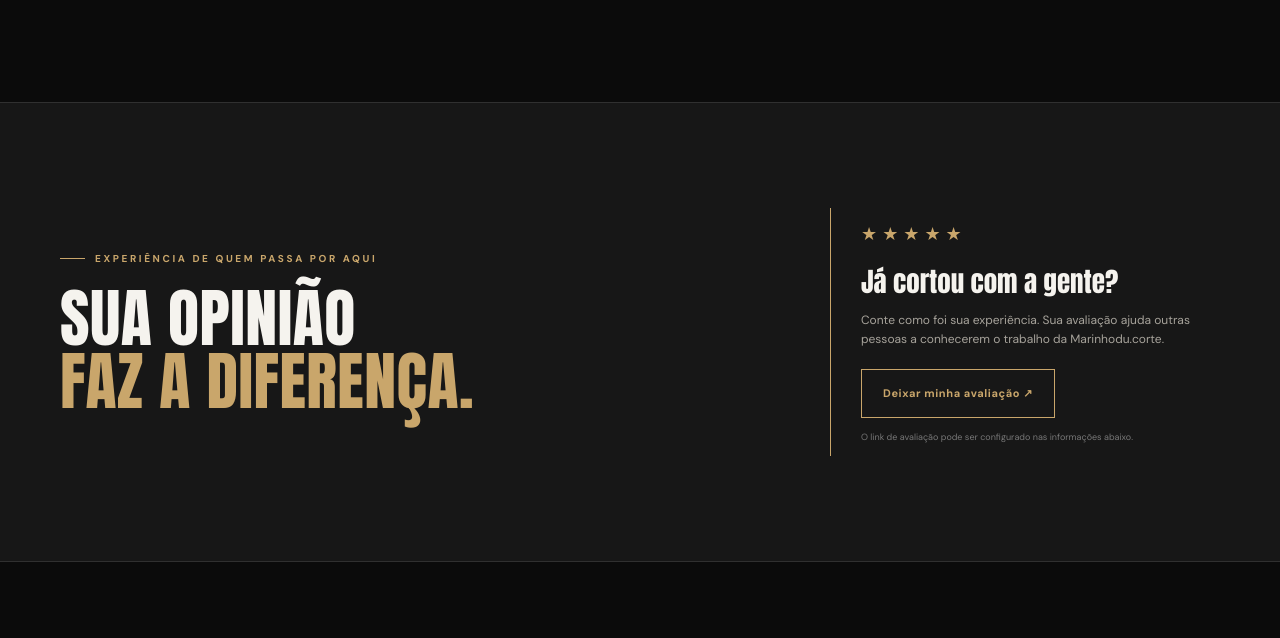
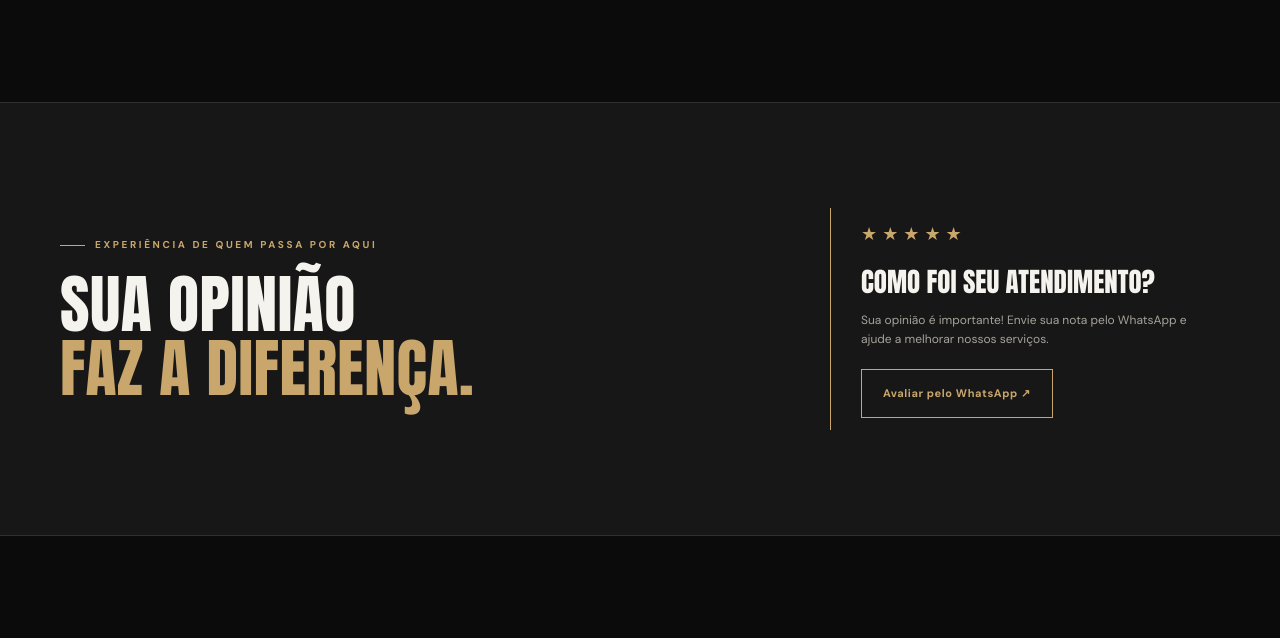
Before and after one commit to lguilhermy63-gif/Marinhodu_corte., a plain HTML site: page index.html in a window 1280 px wide. Shown: the part 3631-4269 px from the top of the page. Drawn offline with Linux system fonts and the light colour scheme.

Commit message:
Update index.html

```diff
--- a/index.html
+++ b/index.html
@@ -4,14 +4,13 @@
 <head>
   <meta charset="UTF-8">
   <meta name="viewport" content="width=device-width, initial-scale=1.0">
-  <meta name="description" content="Marinhodu.corte — cortes, barba e atendimento com hora marcada. Consulte os serviços e solicite seu agendamento pelo WhatsApp.">
+  <meta name="description" content="Marinhodu.corte — cortes, barba e atendimento com hora marcada.">
   <meta name="theme-color" content="#0b0b0b">
   <title>Marinhodu.corte | Barbearia</title>
 
   <link rel="preconnect" href="https://fonts.googleapis.com">
   <link rel="preconnect" href="https://fonts.gstatic.com" crossorigin>
   <link href="https://fonts.googleapis.com/css2?family=Anton&family=DM+Sans:wght@400;500;600;700&display=swap" rel="stylesheet">
-
   <link rel="stylesheet" href="style.css">
 </head>
 
@@ -23,7 +22,6 @@
 
   <header class="site-header">
     <div class="container nav-wrap">
-
       <a class="brand" href="#inicio" aria-label="Marinhodu.corte - início">
         <span class="brand-mark">M<span>.</span></span>
         <span class="brand-name">MARINHODU<span>.CORTE</span></span>
@@ -39,7 +37,6 @@
         <a href="#sobre">Contato</a>
         <a class="nav-cta" href="#agendar">Agendar horário <span>↗</span></a>
       </nav>
-
     </div>
   </header>
 
@@ -52,7 +49,6 @@
 
       <div class="container hero-content">
         <p class="eyebrow"><span></span> ESTILO • PRECISÃO • ATITUDE</p>
-
         <h1>SEU ESTILO.<br><em>SUA MARCA.</em></h1>
 
         <p class="hero-copy">
@@ -73,7 +69,7 @@
       <div class="hero-side-label">RECIFE • PERNAMBUCO</div>
     </section>
 
-    <!-- FRASE DE DESTAQUE -->
+    <!-- DESTAQUE -->
     <section class="intro-strip">
       <div class="container strip-inner">
         <p>UM BOM CORTE MUDA A PRESENÇA.</p>
@@ -94,7 +90,6 @@
             <p class="eyebrow"><span></span> ESCOLHA O SEU</p>
             <h2>NOSSOS <em>SERVIÇOS</em></h2>
           </div>
-
           <p class="section-description">
             Confira as opções, os valores e a duração aproximada de cada atendimento.
           </p>
@@ -206,7 +201,6 @@
         <p class="price-note">
           * Valores informados pela barbearia. Confirme disponibilidade e detalhes pelo WhatsApp.
         </p>
-
       </div>
     </section>
 
@@ -216,7 +210,6 @@
 
         <div class="booking-copy">
           <p class="eyebrow"><span></span> RESERVE SEU MOMENTO</p>
-
           <h2>SEU PRÓXIMO<br><em>CORTE COMEÇA AQUI.</em></h2>
 
           <p>
@@ -250,7 +243,6 @@
         </div>
 
         <form class="booking-form" id="bookingForm">
-
           <div class="form-heading">
             <span>AGENDAMENTO ONLINE</span>
             <span class="form-dot"></span>
@@ -285,7 +277,7 @@
             <div>
               <label for="bookingTime">Horário desejado</label>
               <select id="bookingTime" name="time" required>
-                <option value="">Escolha</option>
+                <option value="">Escolha uma data primeiro</option>
               </select>
             </div>
           </div>
@@ -306,8 +298,8 @@
           </p>
 
           <p class="form-error" id="formError" role="alert"></p>
+        </form>
 
-        </form>
       </div>
     </section>
 
@@ -328,7 +320,6 @@
         </div>
 
         <div class="gallery-grid">
-
           <a class="gallery-item gallery-large"
              href="https://instasize.com/api/image/d90463c8dfa4421e110d19793d9b2f9caa8365ef85416ea1b36ae7c004fd64f2.jpeg"
              target="_blank" rel="noopener">
@@ -349,7 +340,6 @@
             <img src="https://instasize.com/api/image/76a9cf2e44b0e224507a005a9d0c465656dddc8c76c584cc5a8959c39b6fc067.jpeg"
                  alt="Referência de barbearia" loading="lazy">
           </a>
-
         </div>
 
         <div class="gallery-footer">
@@ -373,18 +363,15 @@
 
         <div class="review-invite">
           <div class="stars">★★★★★</div>
-          <h3>Já cortou com a gente?</h3>
-
+          <h3>COMO FOI SEU ATENDIMENTO?</h3>
           <p>
-            Conte como foi sua experiência.
-            Sua avaliação ajuda outras pessoas a conhecerem o trabalho da Marinhodu.corte.
+            Sua opinião é importante! Envie sua nota pelo WhatsApp
+            e ajude a melhorar nossos serviços.
           </p>
 
           <a class="button button-outline" data-review href="#" target="_blank" rel="noopener">
-            Deixar minha avaliação ↗
+            Avaliar pelo WhatsApp ↗
           </a>
-
-          <small>O link de avaliação pode ser configurado nas informações abaixo.</small>
         </div>
 
       </div>
@@ -394,23 +381,19 @@
     <section class="about-section section" id="sobre">
       <div class="container about-grid">
 
-        <!-- NOVA IMAGEM -->
         <div class="about-image">
           <img
             src="https://instasize.com/api/image/528b28a48e35d34079f4475abc224114e0294e9d4e8c863335de263f25a6beb0.jpeg"
             alt="Barbearia Marinhodu.corte"
             loading="lazy"
           >
-
           <div class="about-image-caption">
             MARINHODU.CORTE <span>✦</span>
           </div>
         </div>
 
         <div class="about-content">
-
           <p class="eyebrow"><span></span> CONHEÇA A BARBEARIA</p>
-
           <h2>MAIS QUE UM CORTE.<br><em>UM MOMENTO SEU.</em></h2>
 
           <p>
@@ -425,7 +408,6 @@
 
           <div class="info-block">
             <span>HORÁRIOS DE ATENDIMENTO</span>
-
             <ul class="hours-list">
               <li><span>Segunda a sexta</span><b>02h às 08h</b></li>
               <li><span>Sábado</span><b>10h às 16h</b></li>
@@ -437,13 +419,12 @@
             <a class="button button-gold" data-maps href="#" target="_blank" rel="noopener">
               Como chegar ↗
             </a>
-
             <a class="text-link" data-instagram href="#" target="_blank" rel="noopener">
               Instagram ↗
             </a>
           </div>
+        </div>
 
-        </div>
       </div>
     </section>
 
@@ -465,7 +446,6 @@
         <a data-instagram href="#" target="_blank" rel="noopener">Instagram</a>
         <a href="#inicio">Voltar ao topo ↑</a>
       </div>
-
     </div>
 
     <div class="container footer-bottom">
@@ -474,16 +454,13 @@
     </div>
   </footer>
 
-  <!-- BOTÃO FLUTUANTE WHATSAPP -->
+  <!-- WHATSAPP FLUTUANTE -->
   <a class="floating-whatsapp" data-whatsapp href="#" target="_blank" rel="noopener" aria-label="Falar com a barbearia pelo WhatsApp">
-
     <svg viewBox="0 0 32 32" aria-hidden="true">
       <path d="M16 .8A15.1 15.1 0 0 0 3.1 23.8L1 31l7.4-1.9A15.2 15.2 0 1 0 16 .8Zm0 27.5a12.3 12.3 0 0 1-6.3-1.7l-.5-.3-4.4 1.1 1.2-4.3-.3-.5A12.4 12.4 0 1 1 16 28.3Zm6.8-9.3c-.4-.2-2.1-1-2.5-1.1-.3-.1-.6-.2-.8.2-.3.4-.9 1.1-1.1 1.3-.2.3-.4.3-.8.1-.4-.2-1.5-.6-2.9-1.8-1.1-1-1.8-2.1-2-2.5-.2-.4 0-.6.2-.8l.6-.7c.2-.2.3-.4.4-.6.1-.3 0-.5 0-.7l-1.1-2.6c-.3-.7-.6-.6-.8-.6h-.7c-.3 0-.7.1-1 .5-.4.4-1.3 1.3-1.3 3.1s1.3 3.5 1.5 3.7c.2.3 2.6 4 6.3 5.6.9.4 1.6.6 2.1.7.9.3 1.7.2 2.3.1.7-.1 2.1-.9 2.4-1.8.3-.9.3-1.6.2-1.8-.1-.2-.3-.3-.7-.5Z"/>
     </svg>
-
   </a>
 
   <script src="script.js"></script>
-
 </body>
 </html>
```
